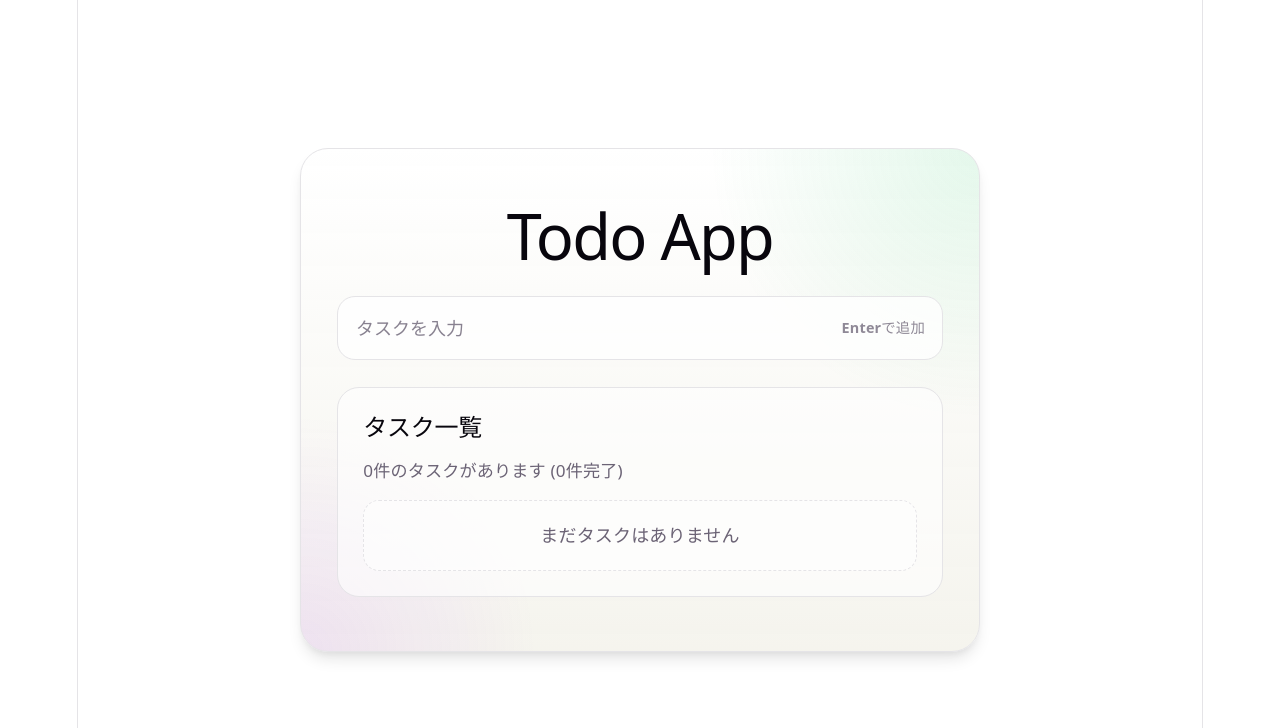
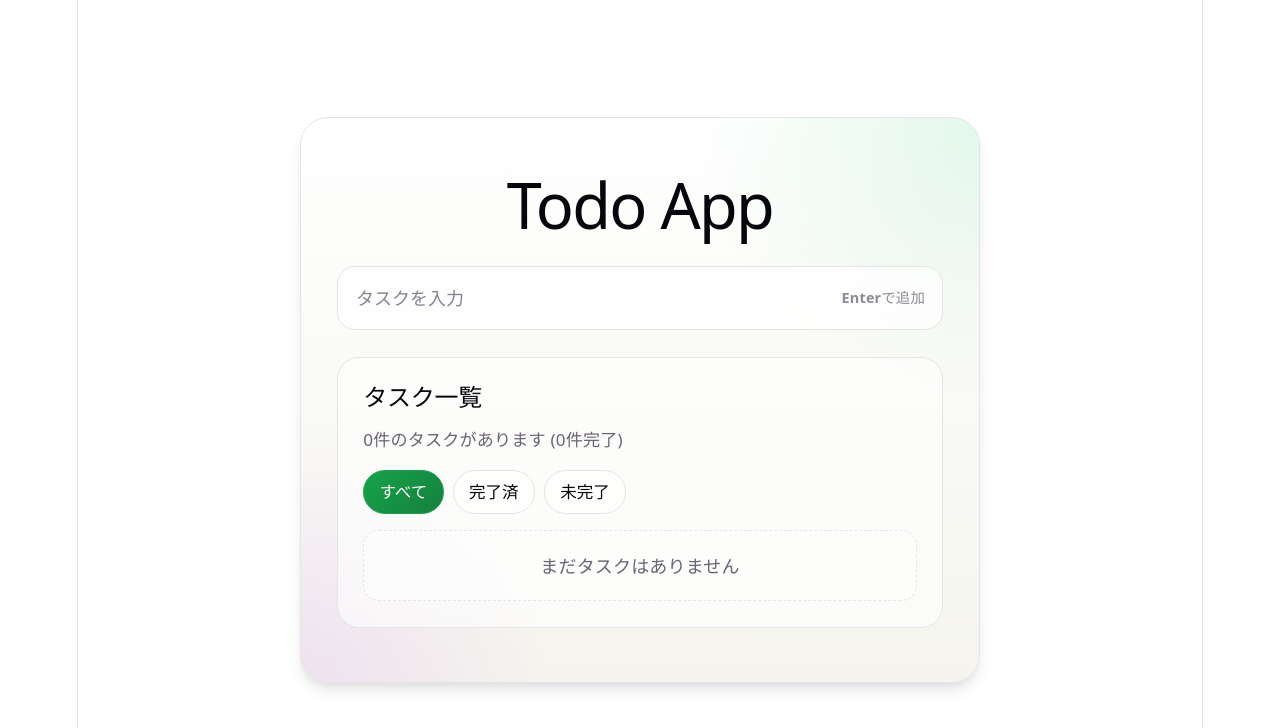
Before and after one commit to Naoto-Araki/react-ts-handson, a React (Vite) app in the folder todo-app/: page / in a window 1280 px wide. Shown: the top 728 px of the page. Built offline with nearby package versions, Linux system fonts and the light colour scheme.

Commit message:
feat: add filtering functionality to TaskList component

```diff
--- a/todo-app/src/App.css
+++ b/todo-app/src/App.css
@@ -121,6 +121,42 @@
   align-items: center;
   justify-content: space-between;
   gap: 1rem;
+}
+
+.task-list__filters {
+  display: flex;
+  gap: 0.5rem;
+}
+
+.task-list__filters button {
+  border: 1px solid var(--border);
+  border-radius: 999px;
+  padding: 0.45rem 0.85rem;
+  background: rgba(255, 255, 255, 0.72);
+  color: var(--text-h);
+  font: inherit;
+  font-size: 0.92rem;
+  cursor: pointer;
+  transition:
+    background-color 160ms ease,
+    border-color 160ms ease,
+    color 160ms ease,
+    transform 160ms ease;
+}
+
+.task-list__filters button:hover {
+  transform: translateY(-1px);
+}
+
+.task-list__filters button:focus-visible {
+  outline: 3px solid rgba(34, 197, 94, 0.18);
+  outline-offset: 2px;
+}
+
+.task-list__filters button.is-active {
+  border-color: #16a34a;
+  background: linear-gradient(135deg, #16a34a, #15803d);
+  color: white;
 }
 
 .task-item.is-completed {
--- a/todo-app/src/components/TaskList.tsx
+++ b/todo-app/src/components/TaskList.tsx
@@ -1,5 +1,8 @@
+import { useState } from 'react';
 import TaskItem from './TaskItem';
 import type { Task } from '../types/task';
+
+type FilterStatus = 'all' | 'completed' | 'active';
 
 type TaskListProps = {
   tasks: Task[];
@@ -8,13 +11,49 @@ type TaskListProps = {
 };
 
 function TaskList({ tasks, onToggleTask, onDeleteTask }: TaskListProps) {
+  const [filter, setFilter] = useState<FilterStatus>('all');
   const completedCount = tasks.filter((task) => task.completed).length;
+  const filteredTasks = tasks.filter((task) => {
+    if (filter === 'completed') {
+      return task.completed;
+    }
+
+    if (filter === 'active') {
+      return !task.completed;
+    }
+
+    return true;
+  });
+
   return (
     <div className="task-list">
       <h2>タスク一覧</h2>
       <p>{tasks.length}件のタスクがあります ({completedCount}件完了)</p>
+      <div className="task-list__filters">
+        <button
+          type="button"
+          className={filter === 'all' ? 'is-active' : ''}
+          onClick={() => setFilter('all')}
+        >
+          すべて
+        </button>
+        <button
+          type="button"
+          className={filter === 'completed' ? 'is-active' : ''}
+          onClick={() => setFilter('completed')}
+        >
+          完了済
+        </button>
+        <button
+          type="button"
+          className={filter === 'active' ? 'is-active' : ''}
+          onClick={() => setFilter('active')}
+        >
+          未完了
+        </button>
+      </div>
       <ul>
-        {tasks.map((task) => (
+        {filteredTasks.map((task) => (
           <TaskItem
             key={task.id}
             task={task}
```
